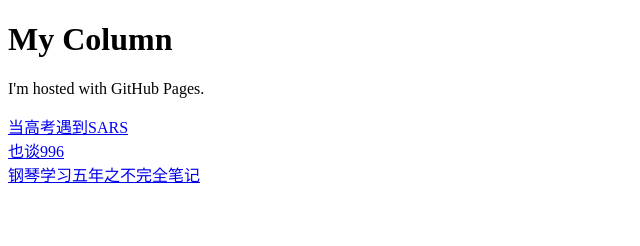
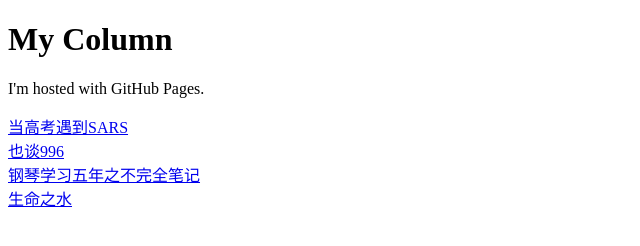
Before and after one commit to shunner/josephyu19850119.github.io, a plain HTML site: page index.html in a window 1280 px wide. Shown: the whole page, without its empty margins (0-640 px from the left). Drawn offline with Linux system fonts and the light colour scheme.

Commit message:
Aqua of life

```diff
--- a/index.html
+++ b/index.html
@@ -6,7 +6,8 @@
     <p>I'm hosted with GitHub Pages.</p>
     <a href="https://github.com/josephyu19850119/josephyu19850119.github.io/blob/main/sars.md">当高考遇到SARS</a><br>
     <a href="https://github.com/josephyu19850119/josephyu19850119.github.io/blob/main/996.md">也谈996</a><br>
-    <a href="https://github.com/josephyu19850119/josephyu19850119.github.io/blob/main/piano_practice_notes.md">钢琴学习五年之不完全笔记</a>
+    <a href="https://github.com/josephyu19850119/josephyu19850119.github.io/blob/main/piano_practice_notes.md">钢琴学习五年之不完全笔记</a><br>
+    <a href="https://github.com/josephyu19850119/josephyu19850119.github.io/blob/main/aqua_of_life.md">生命之水</a>
 </body>
 
 </html>
```
Also changed, not shown: 1 other file.
